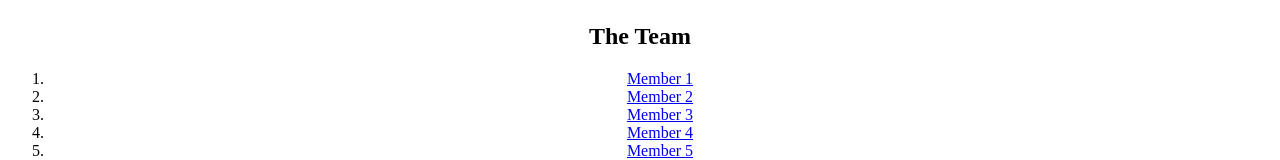
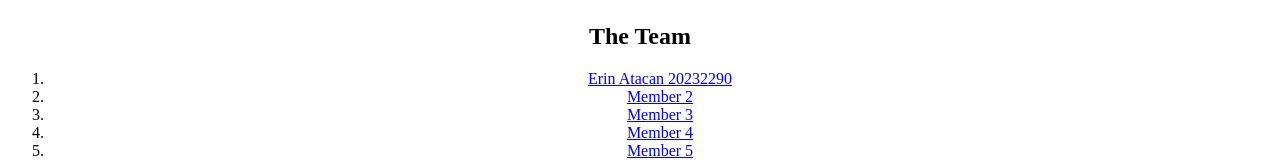
Before and after one commit to eljam3239/cisc322, a website: page index.html in a window 1280 px wide. Shown: the part 599-759 px from the top of the page. Drawn offline with Linux system fonts and the light colour scheme.

Commit message:
added name, student number and github

```diff
--- a/index.html
+++ b/index.html
@@ -65,7 +65,7 @@
     <section id="team">
         <h2>The Team</h2>
         <ol>
-            <li><a href="#link-to-member1">Member 1</a></li>
+            <li><a href="#https://github.com/erinCodes3276">Erin Atacan 20232290</a></li>
             <li><a href="#link-to-member2">Member 2</a></li>
             <li><a href="#link-to-member3">Member 3</a></li>
             <li><a href="#link-to-member4">Member 4</a></li>
```
